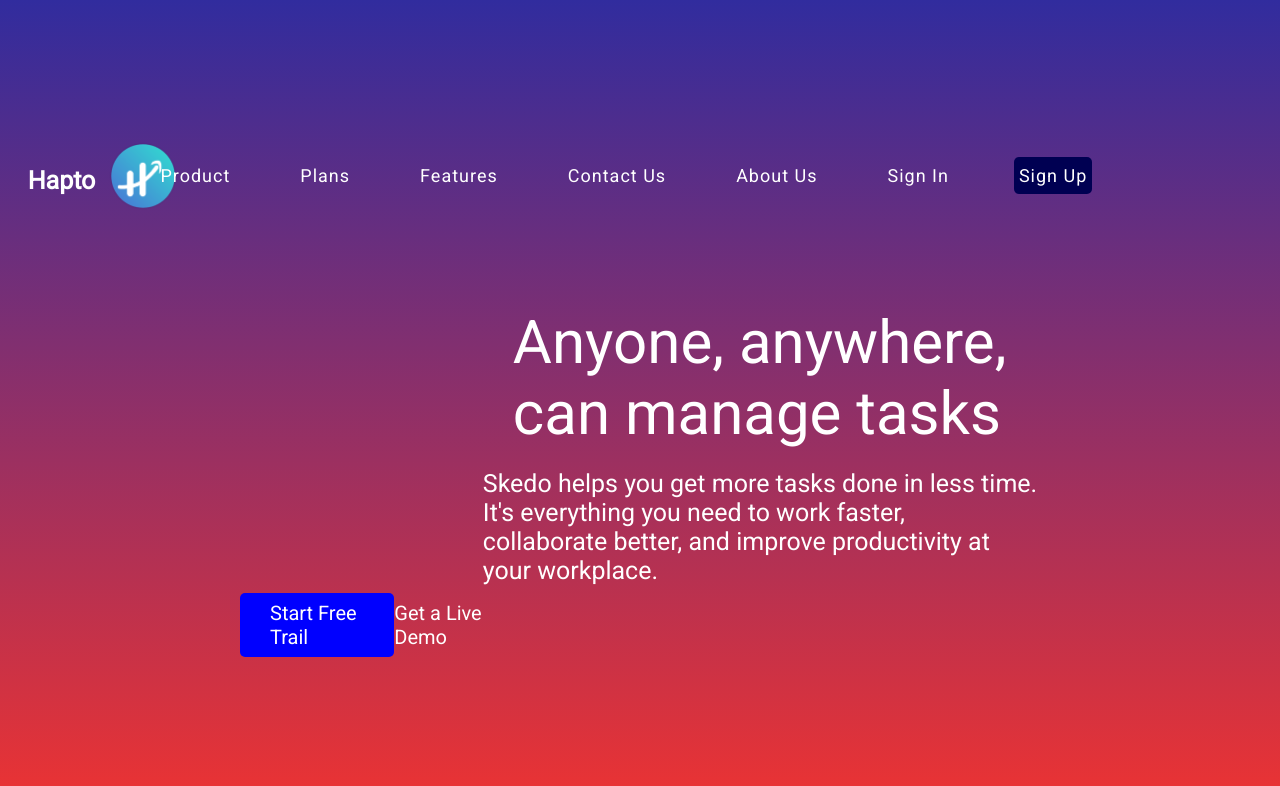
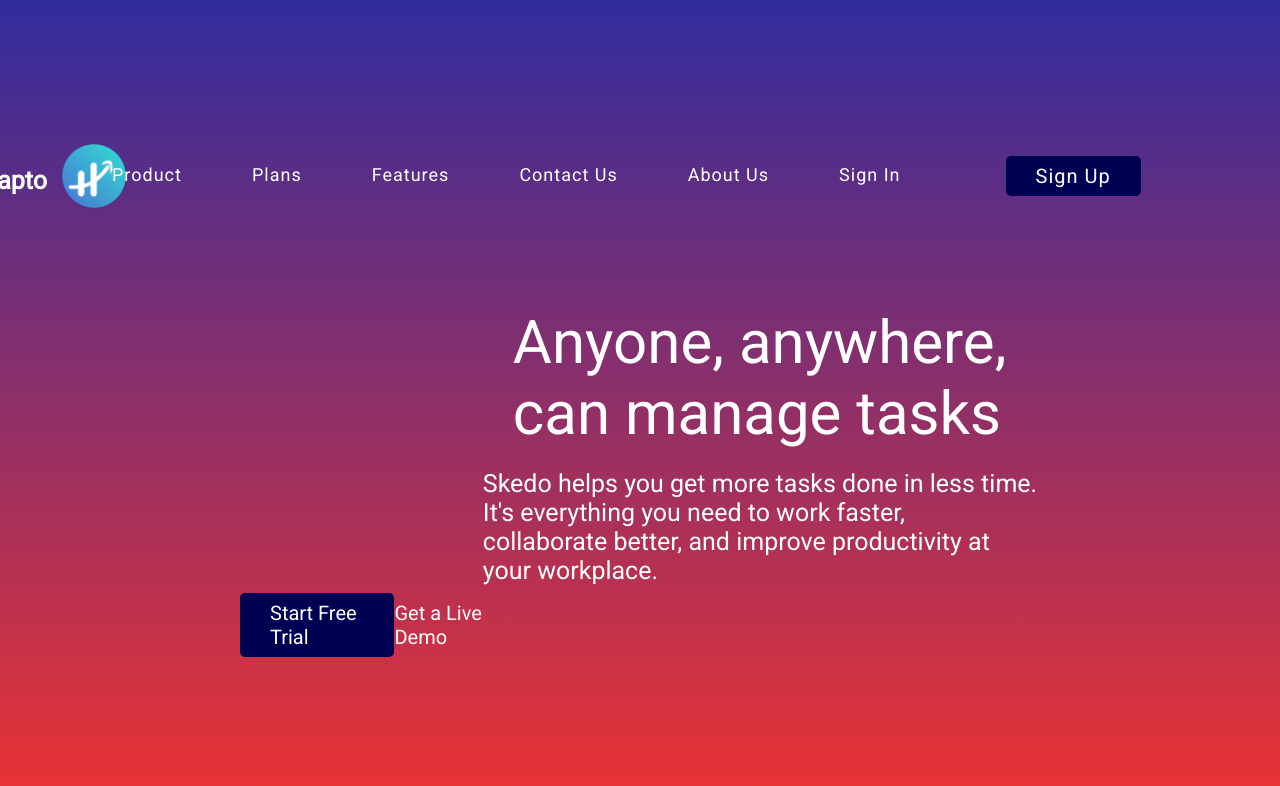
Before and after one commit to SHABNAM2K6/Task, a plain HTML site: page index.html in a window 1280 px wide. Drawn offline with Linux system fonts and the light colour scheme.

Commit message:
Add files via upload

```diff
--- a/index.html
+++ b/index.html
@@ -43,7 +43,7 @@
     </p>
 
     <nav>
-      <a href="#" class="Start">Start Free Trail</a>
+      <a href="#" class="Start">Start Free Trial</a>
       <a href="#" class="Demo">Get a Live Demo</a>
     </nav>
   </body>
--- a/style.css
+++ b/style.css
@@ -116,7 +116,7 @@ section {
 
 .Start{
   color: #fff;
-  background: blue;
+  background: #000052;
   padding: 8px 30px;
   font-size: 20px;
   border-radius: 5px;
@@ -132,6 +132,12 @@ section {
 }
 
 .SignUp{
+  color: #fff;
   background: #000052;
-  padding: 8px 30 px;
+  padding: 8px 30px;
+  font-size: 20px;
+  border-radius: 5px;
+  margin-left: 140px;
+  text-decoration: none;
+
 }
```
